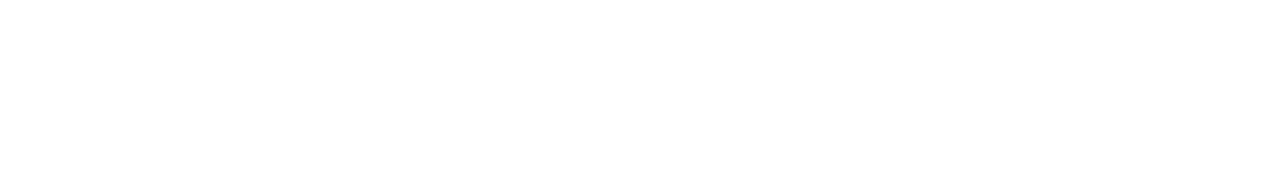
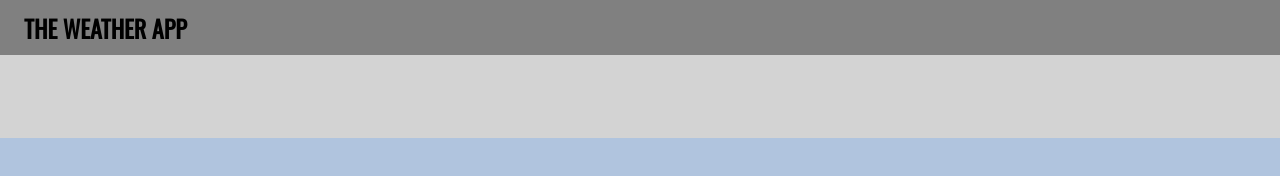
Before and after one commit to zbob889/weather-app, a plain HTML site: page index.html in a window 1280 px wide. Drawn offline with nearby package versions, Linux system fonts and the light colour scheme.

Commit message:
header doneish

```diff
--- a/index.html
+++ b/index.html
@@ -5,12 +5,19 @@
     <meta http-equiv="X-UA-Compatible" content="IE=edge">
     <meta name="viewport" content="width=device-width, initial-scale=1.0">
     <link rel="stylesheet" href="style.css">
+    <link rel="stylesheet" href="https://fonts.googleapis.com/css?family=Oswald">
     <script src="script.js" defer></script>
     <title>Weather App</title>
 </head>
 <body>
 
-
+    <div id="container">
+        <div id="header">
+            <p>THE WEATHER APP</p>
+        </div>
+        <div id="search"></div>
+        <div id="display"></div>
+    </div>
 
 </body>
 </html>
--- a/script.js
+++ b/script.js
@@ -0,0 +1,5 @@
+async function getWeather(){
+    const response = await fetch(`https://api.openweathermap.org/data/2.5/weather?q=Arnhem&APPID=6c4b9b17c0b21ea22dbbcf808f49caf2`, {mode: 'cors'});
+    const weatherData = await response.json();
+    console.log(weatherData);
+};
--- a/style.css
+++ b/style.css
@@ -2,3 +2,31 @@
     margin: 0;
     padding: 0;
 }
+
+#container {
+    display: grid;
+    height: 100vh;
+    width: 100%;
+    grid-template: 1fr 1.5fr 12fr / 1fr;
+}
+
+#header {
+    background-color: gray;
+    font-family: 'Oswald';
+    font-size: 24px;
+    font-weight: 700;
+    display: flex;
+    align-items: center;
+}
+
+#header>p {
+    padding-left: 24px;
+}
+
+#search {
+    background-color: lightgray;
+}
+
+#display {
+    background-color: lightsteelblue;
+}
```
